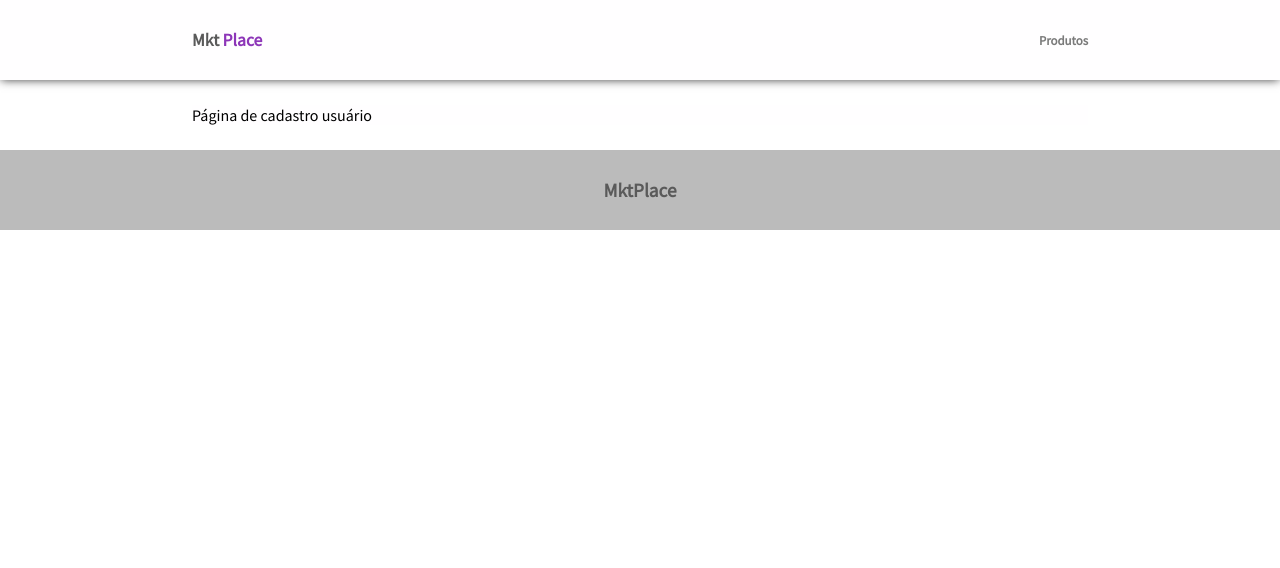
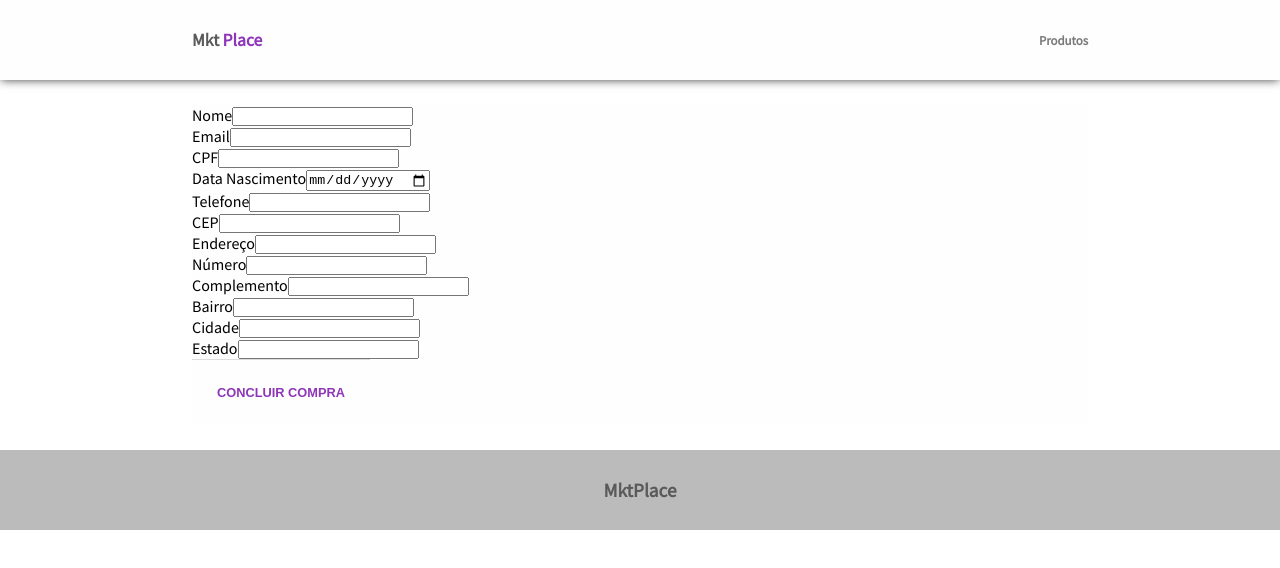
Before and after one commit to devleandrodias/desafio-ow-Interactive-frontend, a Vue app: page /checkout in a window 1280 px wide. Shown: the top 568 px of the page. Built offline with nearby package versions, Linux system fonts and the light colour scheme.

Commit message:
campos do formulário de checkout ainda sem estilização

```diff
--- /dev/null
+++ b/src/components/forms/FormCheckout.vue
@@ -0,0 +1,60 @@
+<template>
+  <form action method="post">
+    <div class>
+      <label for>Nome</label>
+      <input type="text" />
+    </div>
+    <div class>
+      <label for>Email</label>
+      <input type="email" />
+    </div>
+    <div class>
+      <label for>CPF</label>
+      <input type="text" required />
+    </div>
+    <div class>
+      <label for>Data Nascimento</label>
+      <input type="date" required />
+    </div>
+    <div class>
+      <label for>Telefone</label>
+      <input type="number" required />
+    </div>
+    <div class>
+      <label for>CEP</label>
+      <input type="number" required />
+    </div>
+    <div class>
+      <label for>Endereço</label>
+      <input type="text" required />
+    </div>
+    <div class>
+      <label for>Número</label>
+      <input type="number" required />
+    </div>
+    <div class>
+      <label for>Complemento</label>
+      <input type="text" required />
+    </div>
+    <div class>
+      <label for>Bairro</label>
+      <input type="text" required />
+    </div>
+    <div class>
+      <label for>Cidade</label>
+      <input type="text" required />
+    </div>
+    <div class>
+      <label for>Estado</label>
+      <input type="text" required />
+    </div>
+    <button>Concluir Compra</button>
+  </form>
+</template>
+
+<script>
+export default {};
+</script>
+
+<style>
+</style>
--- a/src/views/Checkout.vue
+++ b/src/views/Checkout.vue
@@ -1,7 +1,12 @@
 <template>
-  <div class="checkout">Página de cadastro usuário</div>
+  <form-checkout />
 </template>
 
 <script>
-export default {};
+import FormCheckout from "../components/forms/FormCheckout";
+export default {
+  components: {
+    formCheckout: FormCheckout
+  }
+};
 </script>
```
